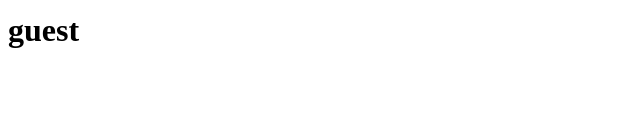
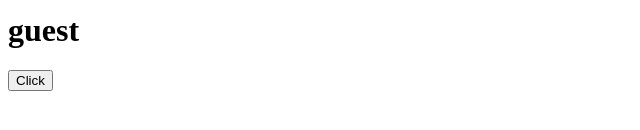
Before and after one commit to abhijithpr08/react-practice-, a React (Vite) app: page / in a window 1280 px wide. Shown: the part 202-332 px from the top of the page, without its empty margins (0-640 px from the left). Built offline with nearby package versions, Linux system fonts and the light colour scheme.

Commit message:
Create a button that shows an alert on click

```diff
--- a/src/App.jsx
+++ b/src/App.jsx
@@ -3,6 +3,7 @@ import HelloWorld from './components/HelloWorld'
 import Greeting from './components/Greeting'
 import FruitList from './components/FruitList'
 import User from './components/User'
+import AlertButton from './components/AlertButton'
 
 const App = () => {
   return (
@@ -11,6 +12,7 @@ const App = () => {
       <Greeting name="Abhi"/>
       <FruitList/>
       <User isLoggin={false}/>
+      <AlertButton/>
     </div>
   )
 }
--- /dev/null
+++ b/src/components/AlertButton.jsx
@@ -0,0 +1,10 @@
+import React from 'react'
+
+function AlertButton() {
+    const handleClick =()=> alert("hey")
+   return(
+    <button onClick={handleClick}>Click</button>
+   )
+}
+
+export default AlertButton
```
